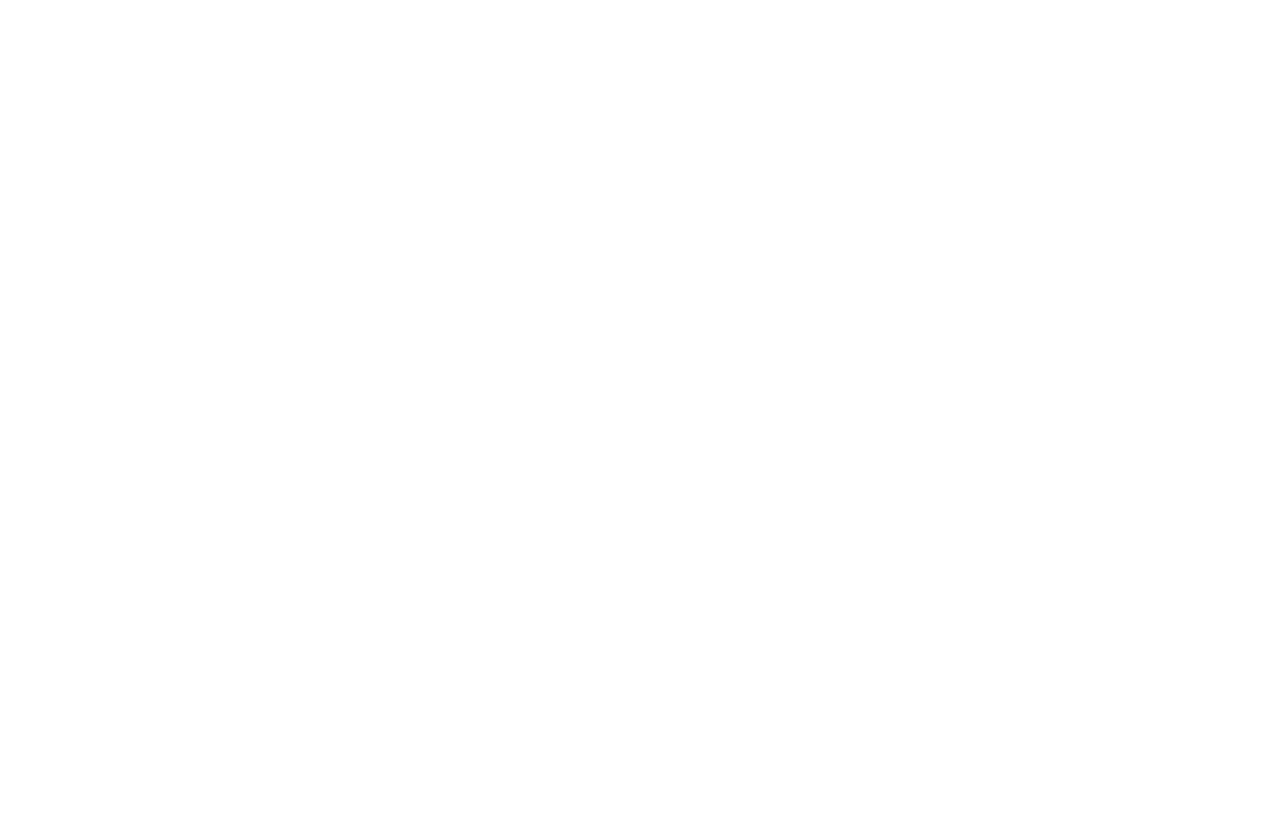
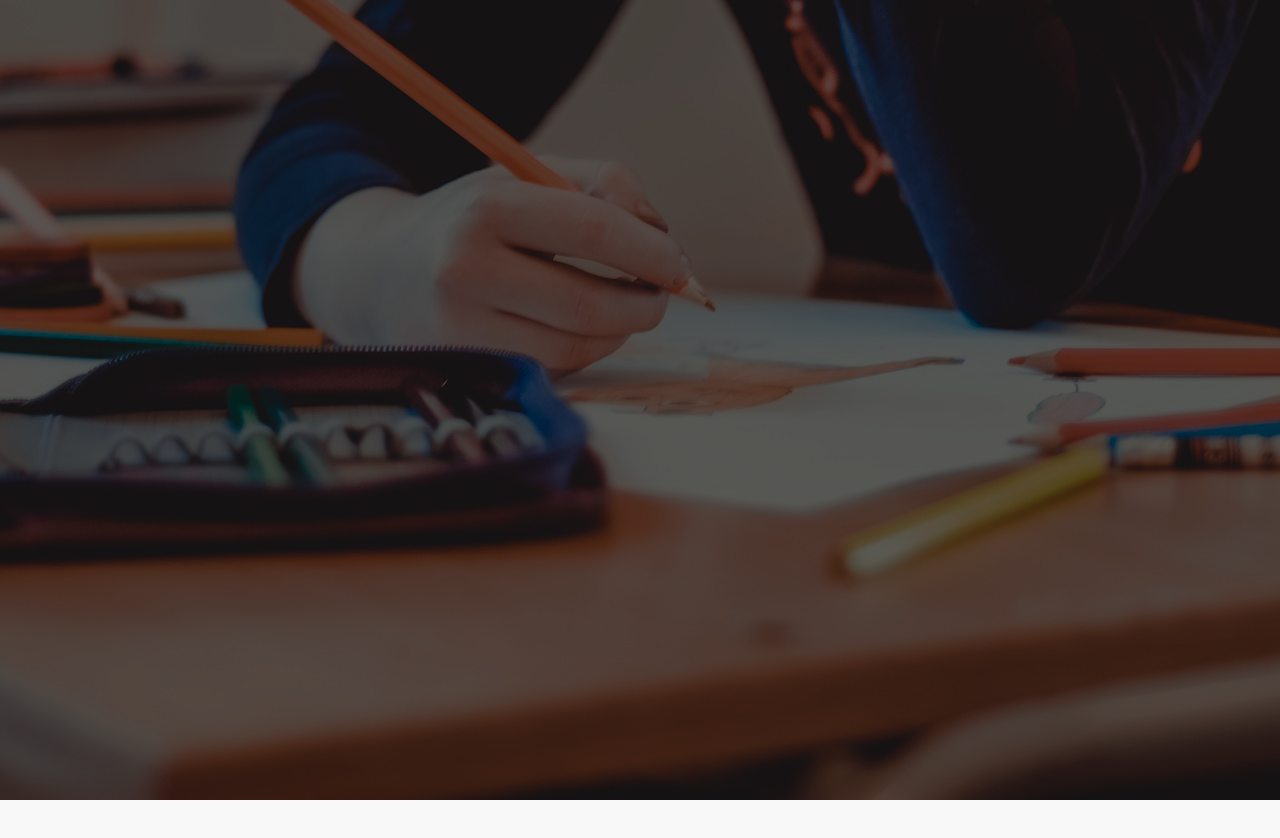
Before and after one commit to justinenglish/mrsenglishela, a website built with webpack: page src/index.html in a window 1280 px wide. Shown: the top 838 px of the page. Before the commit the page ends 800 px from the top, so only its background shows below. Built offline with nearby package versions, Linux system fonts and the light colour scheme.

Commit message:
Initial header section and file structure

```diff
--- a/src/index.html
+++ b/src/index.html
@@ -4,9 +4,21 @@
     <meta charset="UTF-8">
     <meta name="viewport" content="width=device-width, initial-scale=1.0">
     <meta http-equiv="X-UA-Compatible" content="ie=edge">
+    <link href="https://fonts.googleapis.com/css?family=Open+Sans+Condensed:300" rel="stylesheet">
+    <link href="https://fonts.googleapis.com/css?family=Dancing+Script" rel="stylesheet">
+
     <title>Mrs. English - English, Literature and Arts</title>
 </head>
 <body>
 
+    <div id="site-wrapper">
+
+        <div class="header">
+            <div class="header-mask"></div>
+        </div>
+
+    </div>
+
+    <script src="https://code.jquery.com/jquery-3.3.1.min.js" integrity="sha256-FgpCb/KJQlLNfOu91ta32o/NMZxltwRo8QtmkMRdAu8=" crossorigin="anonymous"></script>
 </body>
 </html>
--- /dev/null
+++ b/src/scss/_custom.scss
@@ -0,0 +1,4 @@
+$primary-color: #b667e7;
+$secondary-color: #f8f8f8;
+$gray: #ccc;
+$dark-gray: #222;
--- a/src/scss/_example.scss
+++ /dev/null
@@ -1,5 +0,0 @@
-body {
-    h1 {
-        color: red;
-    }
-}
--- /dev/null
+++ b/src/scss/_header.scss
@@ -0,0 +1,22 @@
+.header {
+    height: 100vh;
+    width: 100%;
+    background-image: url("/src/image/teacher-banner.jpg");
+    background-attachment: fixed;
+    background-size: cover;
+    background-position: center;
+    position: relative;
+
+    &-mask {
+        width: 100%;
+        height: 100%;
+        background-color: rgba(0, 0, 0, 0.65);
+        position: relative;
+    }
+}
+
+/*
+
+font-family: 'Dancing Script', cursive;
+
+*/
--- a/src/scss/main.scss
+++ b/src/scss/main.scss
@@ -1,3 +1,18 @@
 @import "~bootstrap/scss/bootstrap";
 
-@import "example";
+@import "custom";
+@import "header";
+
+body,
+html {
+    width: 100%;
+    height: 150%;
+    margin: 0;
+    padding: 0;
+    background-color: $secondary-color;
+    color: $dark-gray;
+    font-family: 'Open Sans Condensed', sans-serif;
+    box-sizing: border-box;
+    -moz-box-sizing: border-box;
+    -webkit-box-sizing: border-box;
+}
```
Also changed, not shown: src/image/arrow-down.png (added), src/image/teacher-banner.jpg (added), 1 other file.
